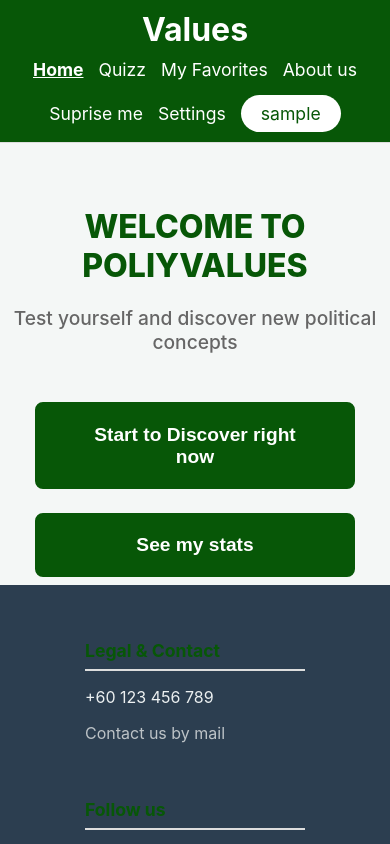
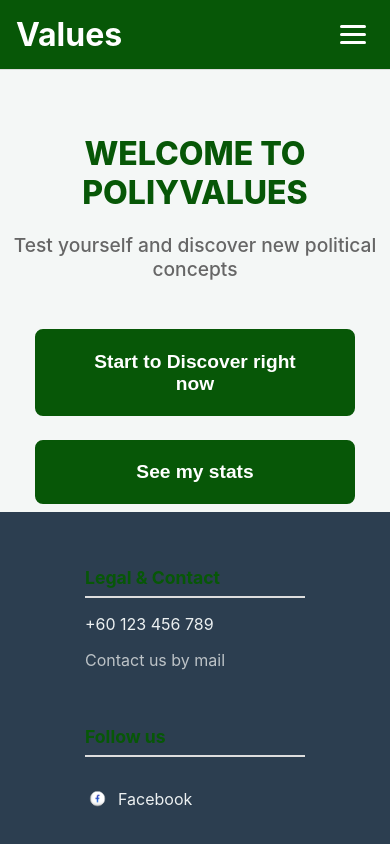
Before and after one commit to Datruc21/PoliyValues, a Vue app in the folder PoliyValues/: page /home in a window 390 px wide. Shown: the top 844 px of the page. Built offline with nearby package versions, Linux system fonts and the light colour scheme; sample sign-in values are in the browser's storage.

Commit message:
Burger menu

```diff
--- a/PoliyValues/src/components/Navbar.vue
+++ b/PoliyValues/src/components/Navbar.vue
@@ -1,18 +1,39 @@
 <template>
   <header class="navbar">
     <h1 class="logo">
-      <router-link to="/Home" class="logo-link" style="font-size: 2rem">Values</router-link>
+      <router-link to="/Home" class="logo-link"> Values </router-link>
     </h1>
-    <nav class="nav-bar">
-      <router-link to="/home">Home</router-link>
-      <router-link to="/quizz">Quizz</router-link>
-      <router-link to="/favorite">My Favorites</router-link>
-      <router-link to="/about">About us</router-link>
 
-      <router-link to="/surprise">Suprise me</router-link>
-      <router-link to="/settings">Settings</router-link>
+    <!-- Bouton burger visible sur mobile -->
+    <button
+      class="burger"
+      @click="menuOpen = !menuOpen"
+      :aria-expanded="menuOpen"
+      aria-label="Ouvrir ou fermer le menu"
+      aria-controls="main-navigation"
+    >
+      <span></span>
+      <span></span>
+      <span></span>
+    </button>
 
-      <span class="account-name">{{ accountName }}</span>
+    <!-- Navigation -->
+    <nav id="main-navigation" class="nav-bar" :class="{ 'nav-open': menuOpen }">
+      <router-link to="/home" @click="closeMenu"> Home </router-link>
+
+      <router-link to="/quizz" @click="closeMenu"> Quizz </router-link>
+
+      <router-link to="/favorite" @click="closeMenu"> My Favorites </router-link>
+
+      <router-link to="/about" @click="closeMenu"> About us </router-link>
+
+      <router-link to="/surprise" @click="closeMenu"> Surprise me </router-link>
+
+      <router-link to="/settings" @click="closeMenu"> Settings </router-link>
+
+      <span class="account-name">
+        {{ accountName }}
+      </span>
     </nav>
   </header>
 </template>
@@ -22,14 +43,22 @@ export default {
   data() {
     return {
       accountName: "My account",
+      menuOpen: false,
     };
   },
+
   mounted() {
-    // Optionnel : Si tu stockes le nom de l'utilisateur dans le localStorage lors de la connexion
     const storedName = localStorage.getItem("user_name");
+
     if (storedName) {
       this.accountName = storedName;
     }
+  },
+
+  methods: {
+    closeMenu() {
+      this.menuOpen = false;
+    },
   },
 };
 </script>
@@ -44,11 +73,13 @@ export default {
   background-color: var(--header-bg);
   border-bottom: 1px solid var(--border-color);
 }
+
 .logo {
   font-size: 2rem;
   font-weight: bold;
   margin: 0;
 }
+
 .logo-link,
 .nav-bar a,
 .nav-bar span {
@@ -56,14 +87,21 @@ export default {
   text-decoration: none;
   font-size: 1.1rem;
 }
+
+.logo-link {
+  font-size: 2rem;
+}
+
 .nav-bar {
   display: flex;
   gap: 30px;
   align-items: center;
 }
+
 .nav-bar a:hover {
   text-decoration: underline;
 }
+
 .nav-bar a.router-link-exact-active {
   font-weight: bold;
   text-decoration: underline;
@@ -77,16 +115,57 @@ export default {
   border-radius: 50px;
 }
 
+/* Bouton burger caché sur ordinateur */
+.burger {
+  display: none;
+  border: none;
+  background: transparent;
+  cursor: pointer;
+  padding: 8px;
+}
+
+.burger span {
+  display: block;
+  width: 26px;
+  height: 3px;
+  margin: 5px 0;
+  border-radius: 2px;
+  background: white;
+}
+
+/* Version mobile */
 @media (max-width: 768px) {
   .navbar {
+    position: relative;
+    flex-wrap: wrap;
+    padding: 12px 16px;
+  }
+
+  .burger {
+    display: block;
+  }
+
+  .nav-bar {
+    display: none;
     flex-direction: column;
-    padding: 10px;
+    align-items: stretch;
+    width: 100%;
+    gap: 0;
+    padding-top: 12px;
   }
-  .nav-bar {
-    flex-wrap: wrap;
-    justify-content: center;
-    gap: 15px;
-    margin-top: 10px;
+
+  .nav-bar.nav-open {
+    display: flex;
+  }
+
+  .nav-bar a {
+    padding: 12px 8px;
+    border-bottom: 1px solid rgba(255, 255, 255, 0.15);
+  }
+
+  .navbar .account-name {
+    margin-top: 12px;
+    align-self: flex-start;
   }
 }
 </style>
```
